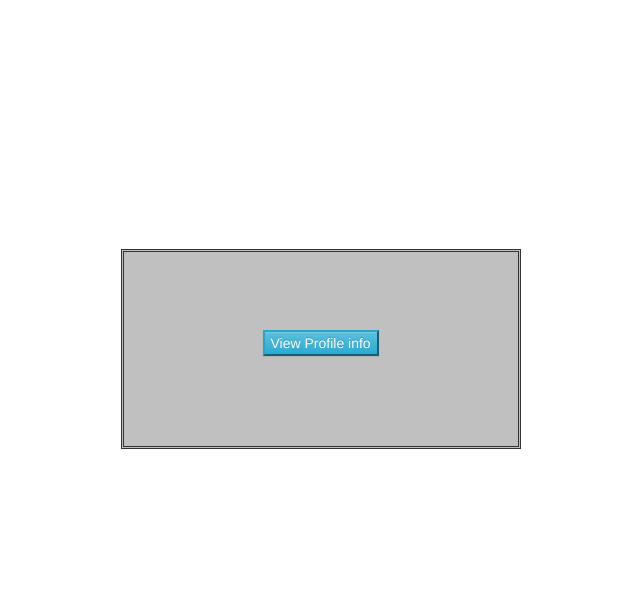
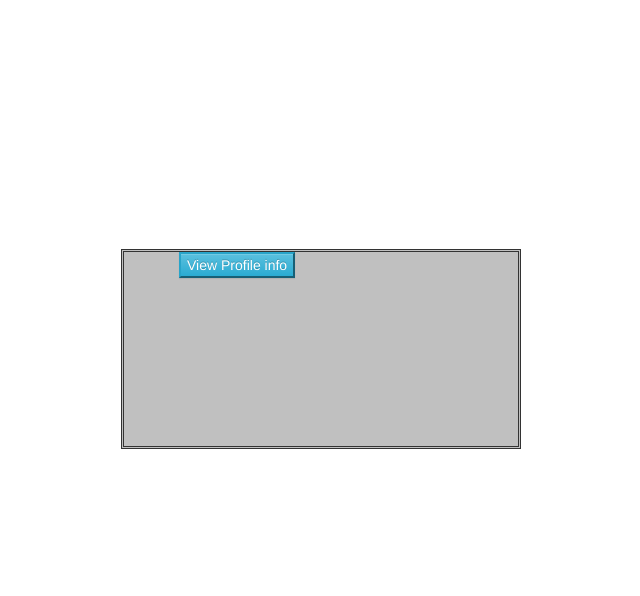
Before and after one commit to sxHelloWorld/SWEN-344-API-Project, a PHP site: page /employeeHome.php in a window 1280 px wide. Shown: the part 51-647 px from the top of the page, without its empty margins (319-959 px from the left). Run offline with PHP 8.4, Linux system fonts and the light colour scheme.

Commit message:
messing around with styling more

```diff
--- a/website/html/css/Home.css
+++ b/website/html/css/Home.css
@@ -9,7 +9,7 @@
     left: 50%;
 }
 #buttons {
-    position: absolute;
+    position: justify;
     top: 40%;
     left: 25%;
 }
```
